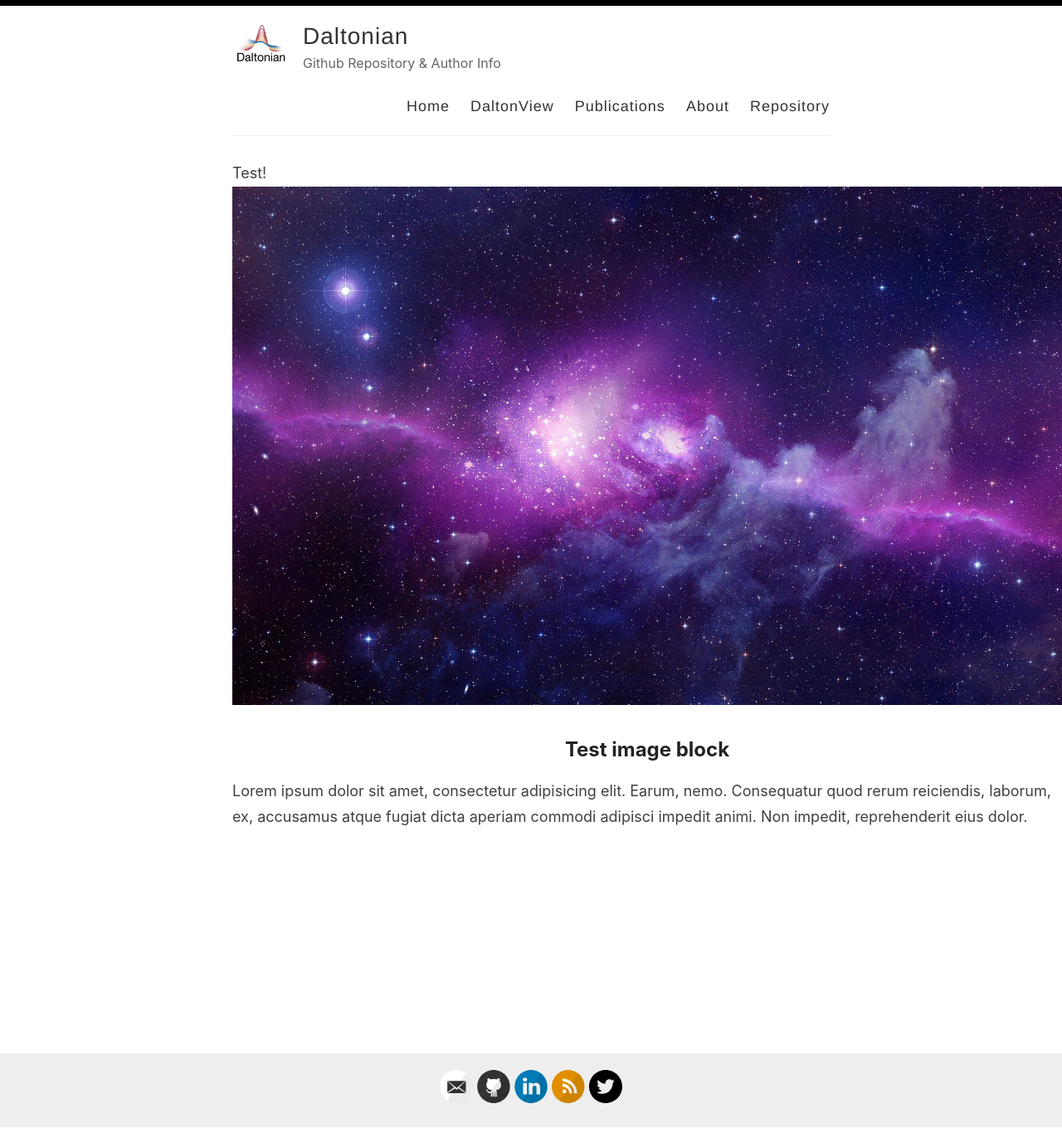
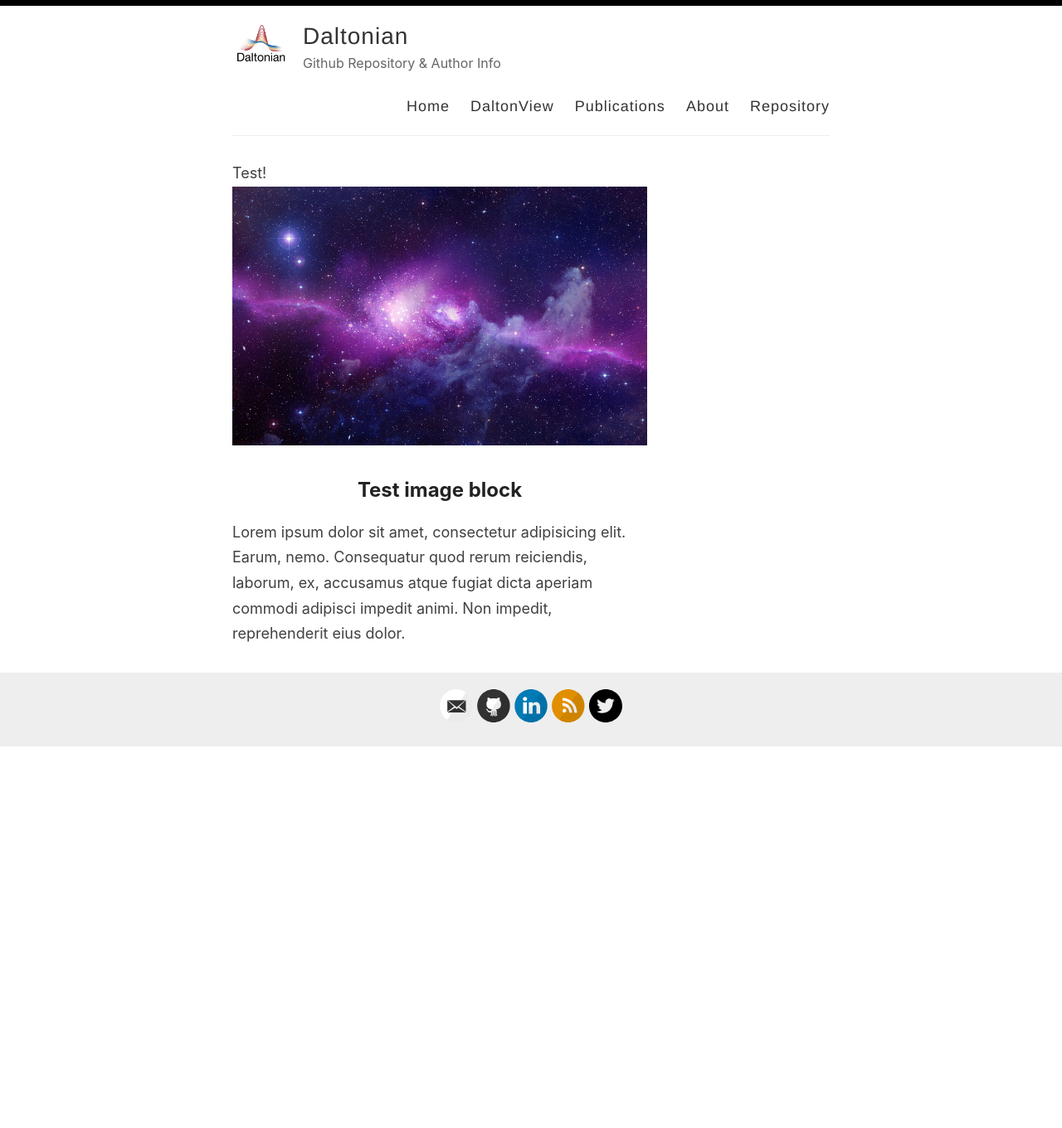
Before and after one commit to daltonian/daltonian.github.io, a Jekyll site: the page built from index.html, in a window 1280 px wide. Shown: the whole page at 83% size. Built offline with Jekyll 4.4.1, drawn with Linux system fonts in a browser that asks for light colours; the list of posts is cut into pages by our own code; after the commit the page ends 901 px from its top, so only the background shows below that.

Commit message:
Update style.scss

```diff
--- a/assets/style.scss
+++ b/assets/style.scss
@@ -1139,13 +1139,13 @@ Modules - reusable parts of our design
 // Custom functions
 
 .wrapper-image-block {
-  width: 1000px;
+  width: 250px;
   margin: 0 auto;
 }
 
 .content-image-block {
-  height: 1000px;
-  width: 1000px;
+  height: 500px;
+  width: 500px;
 }
 
 .image-block {
```
